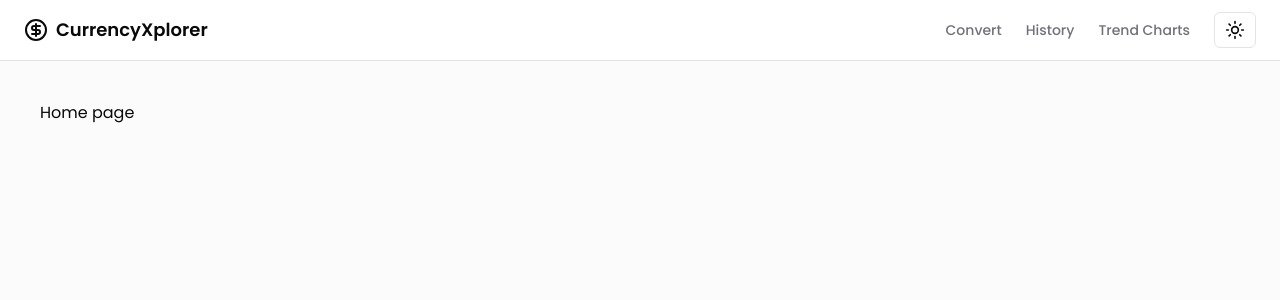
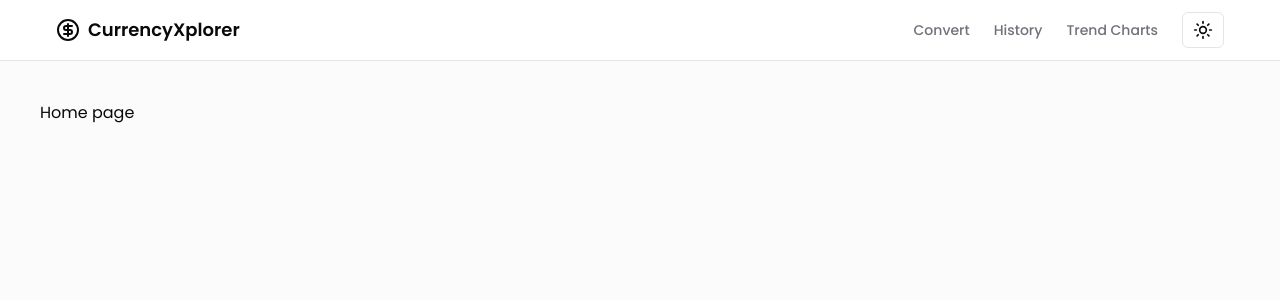
Before and after one commit to JulioCB68/currency-explorer, a Next.js app: page / in a window 1280 px wide. Shown: the top 300 px of the page. Built offline with nearby package versions, Linux system fonts and the light colour scheme.

Commit message:
style: updating styles

```diff
--- a/src/app/layout.tsx
+++ b/src/app/layout.tsx
@@ -18,10 +18,8 @@ export default function RootLayout({
     <html lang="en" suppressHydrationWarning>
       <body className={poppins.className}>
         <ThemeProvider>
-          <div className="flex min-h-screen w-full flex-col ">
-            <Header />
-            {children}
-          </div>
+          <Header />
+          {children}
         </ThemeProvider>
       </body>
     </html>
--- a/src/components/header.tsx
+++ b/src/components/header.tsx
@@ -8,7 +8,8 @@ import { CircleDollarSign, Menu } from 'lucide-react'
 
 export default function Header() {
   return (
-    <header className="flex h-full items-center justify-between gap-4 border-b p-3 px-4 md:px-6">
+    <header className="gap-4 border-b p-3 px-4 md:px-6">
+      <div className="container flex h-full items-center justify-between">
         <div className="flex w-full">
           <Sheet>
             <SheetTrigger asChild>
@@ -23,19 +24,19 @@ export default function Header() {
             <SheetContent side="left">
               <nav className="grid gap-6 pt-6">
                 <Link
-                href="#"
+                  href="/"
                   className="text-muted-foreground hover:text-foreground"
                 >
                   Convert
                 </Link>
                 <Link
-                href="#"
+                  href="/history"
                   className="text-muted-foreground hover:text-foreground"
                 >
                   History
                 </Link>
                 <Link
-                href="#"
+                  href="/trend-charts"
                   className="text-muted-foreground hover:text-foreground"
                 >
                   Trend Charts
@@ -74,6 +75,7 @@ export default function Header() {
           </nav>
           <ToggleTheme />
         </div>
+      </div>
     </header>
   )
 }
```
Lines whose indentation alone changed are shown as unchanged.
